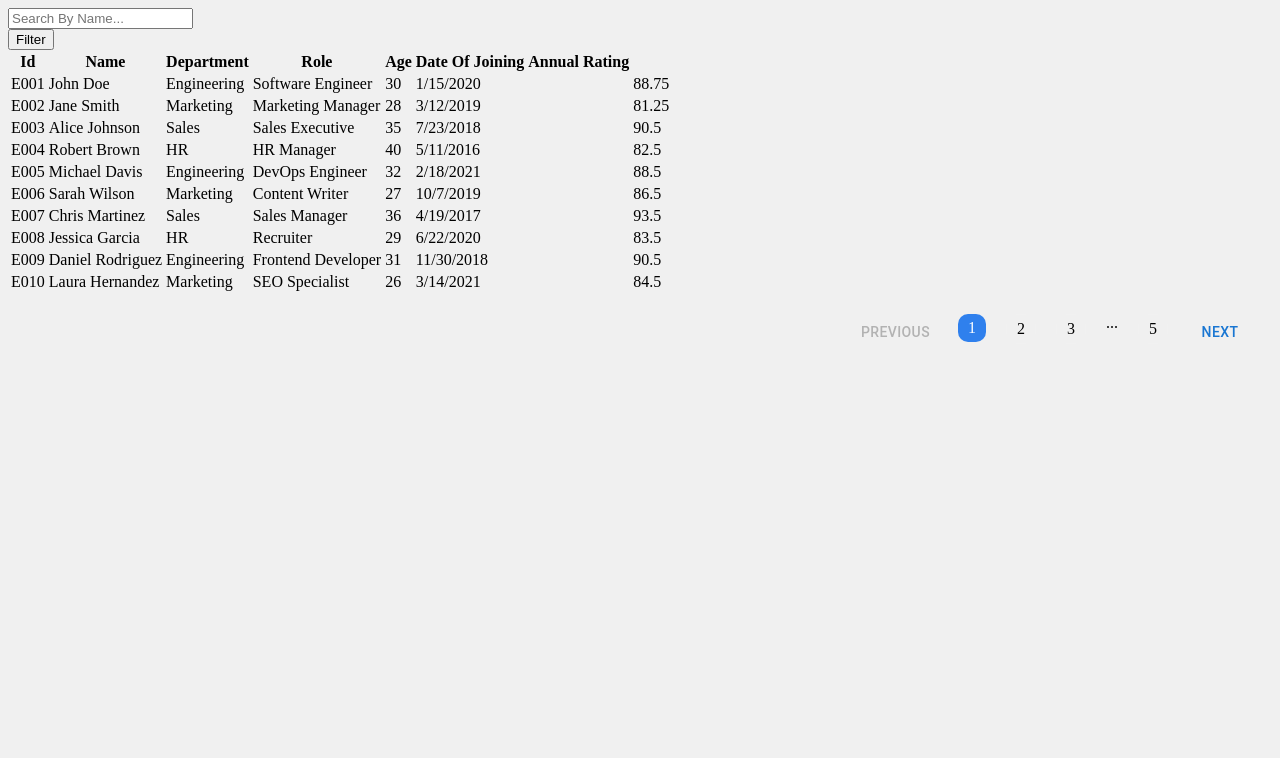
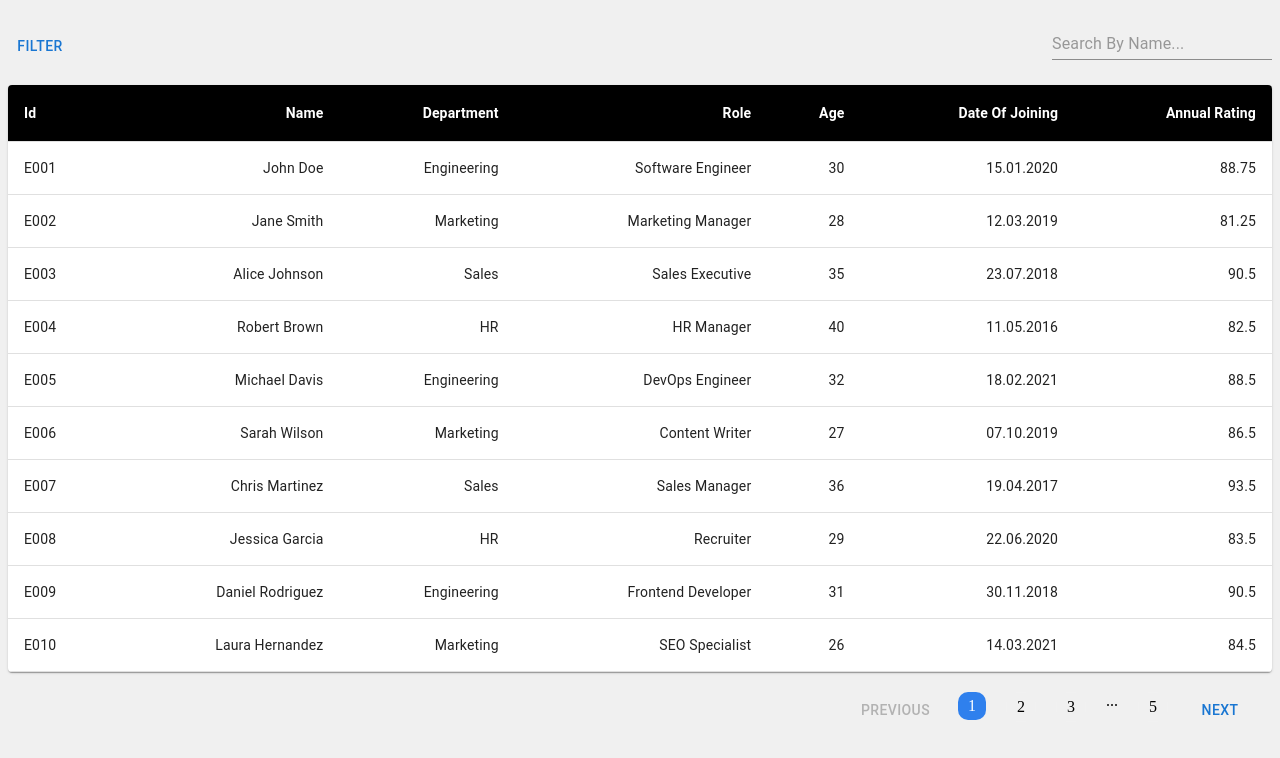
Before and after one commit to raztz15/react-table-library, a React (Create React App) app: page / in a window 1280 px wide. Shown: the top 758 px of the page. Built offline with nearby package versions, Linux system fonts and the light colour scheme.

Commit message:
Adding MUI design && adding local storage data persistence to input value

```diff
--- a/src/components/table/Table.tsx
+++ b/src/components/table/Table.tsx
@@ -1,4 +1,4 @@
-import { isValidDate } from '../../Utils'
+import { formatDate, isValidDate } from '../../Utils'
 import { LOCAL_STORAGE_CURR_IDX, LOCAL_STORAGE_CURR_PAGE, LOCAL_STORAGE_FILTER_FORM, LOCAL_STORAGE_HEADER } from '../../constants/LocalStorageConsts'
 import { EmployeeDetails, IEmployeeDetailsProps } from '../employee-details/EmployeeDetails'
 import { FilterMenu, IFilterMenuProps } from '../filter-menu/FilterMenu'
@@ -6,6 +6,15 @@ import { Modal } from '../modal/Modal'
 import { TableFooter } from '../table-footer/TableFooter'
 import './Table.css'
 import React, { ReactNode, useEffect, useMemo, useState } from 'react'
+import MuiTable from '@mui/material/Table';
+import TableBody from '@mui/material/TableBody';
+import TableCell from '@mui/material/TableCell';
+import TableContainer from '@mui/material/TableContainer';
+import TableHead from '@mui/material/TableHead';
+import TableRow from '@mui/material/TableRow';
+import Paper from '@mui/material/Paper';
+import { Button, Input } from '@mui/material'
+
 
 interface ITableProps<T> {
     data: any[]
@@ -40,17 +49,27 @@ export const Table = <T,>({ data, headers, keyField, filterMenuProps, mainSearch
         ({ key, title, isAscending: localStorageHeader && title === JSON.parse(localStorageHeader).title ? JSON.parse(localStorageHeader).isAscending : false })
     ))
     const [isFilterMenuOpen, setIsFilterMenuOpen] = useState<boolean>(false)
-    const [inputValue, setInputValue] = useState<string>('')
+    const [inputValue, setInputValue] = useState<string>((localStorageForm && mainSearchInput?.searchKey) ? JSON.parse(localStorageForm)[mainSearchInput?.searchKey] : '')
     const [selectedItem, setSelectedItem] = useState<object>()
     const [isOpenModal, setIsOpenModal] = useState<boolean>(false)
     const [currentIndex, setCurrentIndex] = useState((localStorageCurrIdx && JSON.parse(localStorageCurrIdx)) ?? 0)
     const [currentPage, setcurrentPage] = useState<number>((localStorageCurrPage && JSON.parse(localStorageCurrPage)) ?? 1)
 
+
     useEffect(() => {
         filterListByKeys()
     }, [localStorageForm])
 
+    useEffect(() => {
+        setInputValue((localStorageForm && mainSearchInput?.searchKey) ? JSON.parse(localStorageForm)[mainSearchInput?.searchKey] : undefined)
+    }, [localStorageForm])
 
+    useEffect(() => {
+        if (!inputValue) {
+
+            setCurrentIndex((localStorageCurrIdx && JSON.parse(localStorageCurrIdx)))
+        }
+    }, [inputValue])
 
     const filterListByKeys = () => {
         const objectEntries = Object.entries(localStorageForm ? JSON.parse(localStorageForm) : {})
@@ -61,6 +80,7 @@ export const Table = <T,>({ data, headers, keyField, filterMenuProps, mainSearch
     const sortedData = useMemo(() => {
         const currentHeader = tableHeaders.find(header => header.title === selectedHeader)
 
+        if (filteredData.length < numOfItemsToShow) setCurrentIndex(0)
         if (!currentHeader) return filteredData
 
         const sortedData = [...filteredData]
@@ -76,7 +96,7 @@ export const Table = <T,>({ data, headers, keyField, filterMenuProps, mainSearch
             }
             return 0
         })
-        if (sortedData.length < numOfItemsToShow) setCurrentIndex(0)
+
         return sortedData
     }, [selectedHeader, data, tableHeaders, filteredData])
 
@@ -94,11 +114,13 @@ export const Table = <T,>({ data, headers, keyField, filterMenuProps, mainSearch
     }
 
     const handleChangeSearchInput = (e: React.ChangeEvent<HTMLInputElement>) => {
+
         if (mainSearchInput) {
             const { searchKey } = mainSearchInput
             const { value } = e.target
             setInputValue(value)
-            const filteredData = data.filter(item => item[searchKey].toLowerCase().includes(value.toLowerCase()))
+            localStorage.setItem(LOCAL_STORAGE_FILTER_FORM, JSON.stringify({ [searchKey]: value }))
+            const filteredData = data.filter(item => item[searchKey].toString().toLowerCase().includes(value.toLowerCase()))
             setFilteredData(filteredData)
         }
     }
@@ -139,38 +161,42 @@ export const Table = <T,>({ data, headers, keyField, filterMenuProps, mainSearch
     }
 
     return (
-        <div>
+        <React.Fragment>
+            <div className='tools-bar'>
+                {filterMenuProps && <Button onClick={() => setIsFilterMenuOpen(prevIsFilterMenuOpen => !prevIsFilterMenuOpen)}>Filter</Button>}
+                {isFilterMenuOpen && filterMenuProps && <FilterMenu  {...filterMenuProps} filterListByKeys={filterListByKeys} closeFilterMenu={closeFilterMenu} />}
                 {mainSearchInput && <div>
-                <input placeholder={`Search By ${mainSearchInput?.placeHolderName}...`} value={inputValue} onChange={(e) => handleChangeSearchInput(e)} />
+                    <Input placeholder={`Search By ${mainSearchInput?.placeHolderName}...`} value={inputValue} onChange={(e) => handleChangeSearchInput(e as React.ChangeEvent<HTMLInputElement>)} />
                 </div>}
-            <div>
-                {filterMenuProps && <button onClick={() => setIsFilterMenuOpen(prevIsFilterMenuOpen => !prevIsFilterMenuOpen)}>Filter</button>}
-                {isFilterMenuOpen && filterMenuProps && <FilterMenu  {...filterMenuProps} filterListByKeys={filterListByKeys} closeFilterMenu={closeFilterMenu} />}
             </div>
-            {filteredData.length > 0 ? <table className='main-table--container'>
-                <thead>
-                    <tr>
-                        {tableHeaders.map(header => <th className='table-head'
-                            style={{ cursor: header.key ? "pointer" : "auto" }}
+            {filteredData.length > 0 ? <div style={{ minHeight: 587 }}><TableContainer component={Paper} >
+                <MuiTable sx={{ minWidth: 650 }} aria-label="a dense table" className='main-table--container'>
+                    <TableHead>
+                        <TableRow sx={{ backgroundColor: "black", color: "white", fontWeight: "bold" }}>
+                            {tableHeaders.map((header, idx) => <TableCell sx={{ color: "white", fontWeight: "600" }} align={idx === 0 ? 'left' : "right"} className='table-head'
+                                style={{ cursor: header.key ? "pointer" : undefined }}
                                 onClick={() => handleHeaderClick(header)}
                                 key={header.title}>
-                            <div>{header.title}<span>{localStorageHeader && JSON.parse(localStorageHeader).title === header.title && (header.isAscending ? ' 🔼' : ' 🔽')}</span></div>
-                        </th>
+                                {header.title}<span>{localStorageHeader && JSON.parse(localStorageHeader).title === header.title && (header.isAscending ? ' 🔼' : ' 🔽')}</span>
+                            </TableCell>
                             )}
-                    </tr>
-                </thead>
-                <tbody>
-                    {sortedData.slice(currentIndex, currentIndex + numOfItemsToShow).map(item => <tr key={item[keyField]}>
-                        {Object.entries(item).map(([key, value]) => <td className='table--body__td' onClick={() => handleRowClick(item)} key={key}>
+                        </TableRow>
+                    </TableHead>
+                    <TableBody>
+                        {sortedData.slice(currentIndex, currentIndex + numOfItemsToShow).map(item => <TableRow hover key={item[keyField]}>
+                            {Object.entries(item).map(([key, value], idx) => {
+                                if (typeof value === 'object' && value !== null) return null
+                                return <TableCell align={idx === 0 ? 'left' : "right"} component={idx === 0 ? "th" : undefined} scope={idx === 0 ? "row" : undefined} className='table--body__td' onClick={() => handleRowClick(item)} key={key}>
                                     {(typeof value === 'string' && isValidDate(value) ?
-                                new Date(value).toLocaleDateString() :
-                                (typeof value === "string" || typeof value === "number") ?
-                                    value as ReactNode : undefined)}</td>)}
-                    </tr>)}
+                                        formatDate(value) :
+                                        (typeof value === "string" || typeof value === "number") &&
+                                        value as ReactNode)}</TableCell >
+                            })}
+                        </TableRow>)}
                         {isOpenModal && <Modal component={<EmployeeDetails {...selectedItem as IEmployeeDetailsProps} />} isOpen={isOpenModal} closeModal={closeModal} />}
-                </tbody>
-            </table> : <h2>No data to display</h2>}
+                    </TableBody>
+                </MuiTable> </TableContainer></div> : <h2>No data to display</h2>}
             <TableFooter dataLength={sortedData.length} numOfItemsToShow={numOfItemsToShow} updateCurrentIndex={updateCurrentIndex} currentPage={currentPage} handleNextButton={handleNextButton} handlePrevButton={handlePrevButton} />
-        </div>
+        </React.Fragment>
     )
 }
```
Lines whose indentation alone changed are shown as unchanged.
